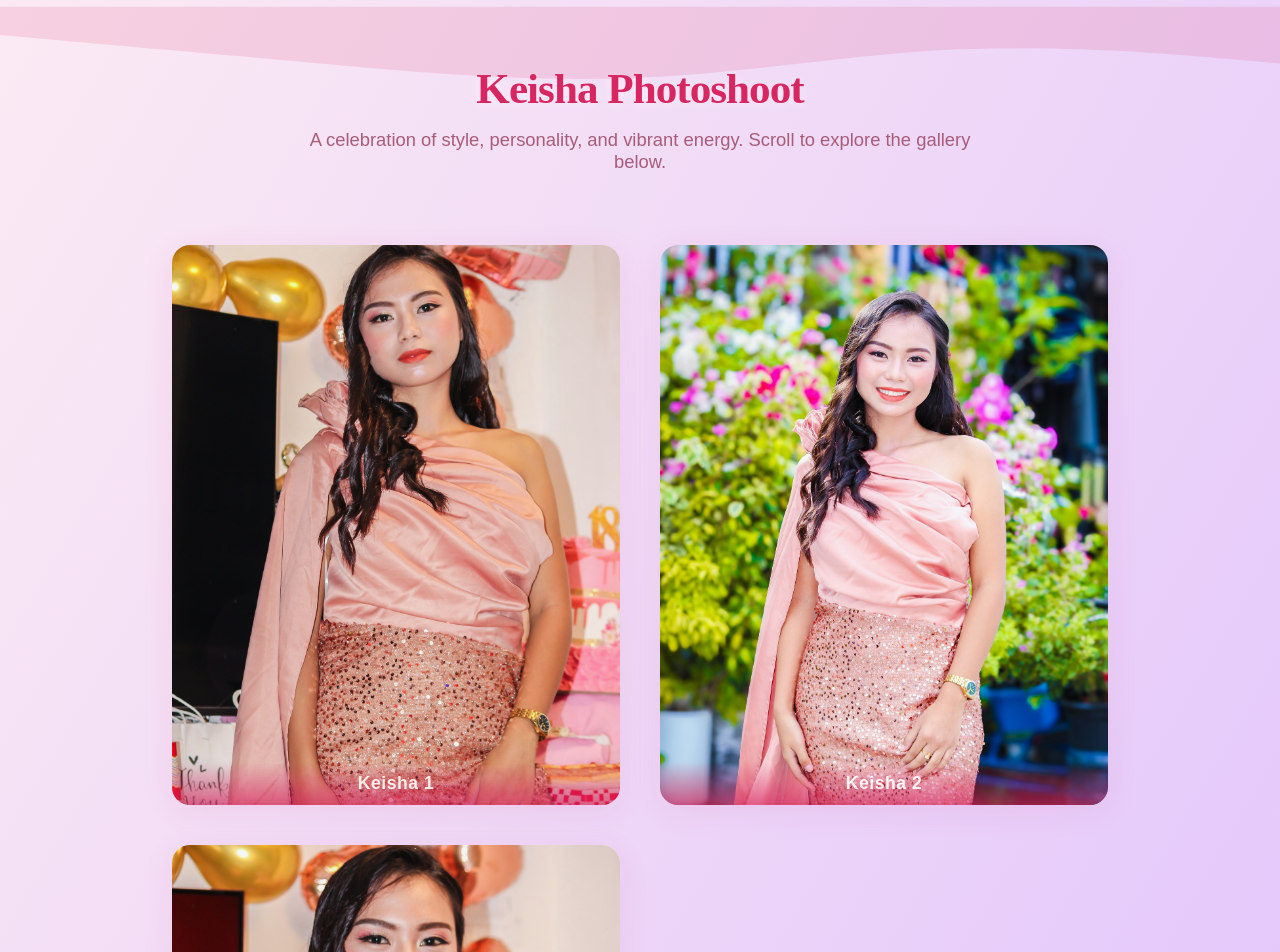
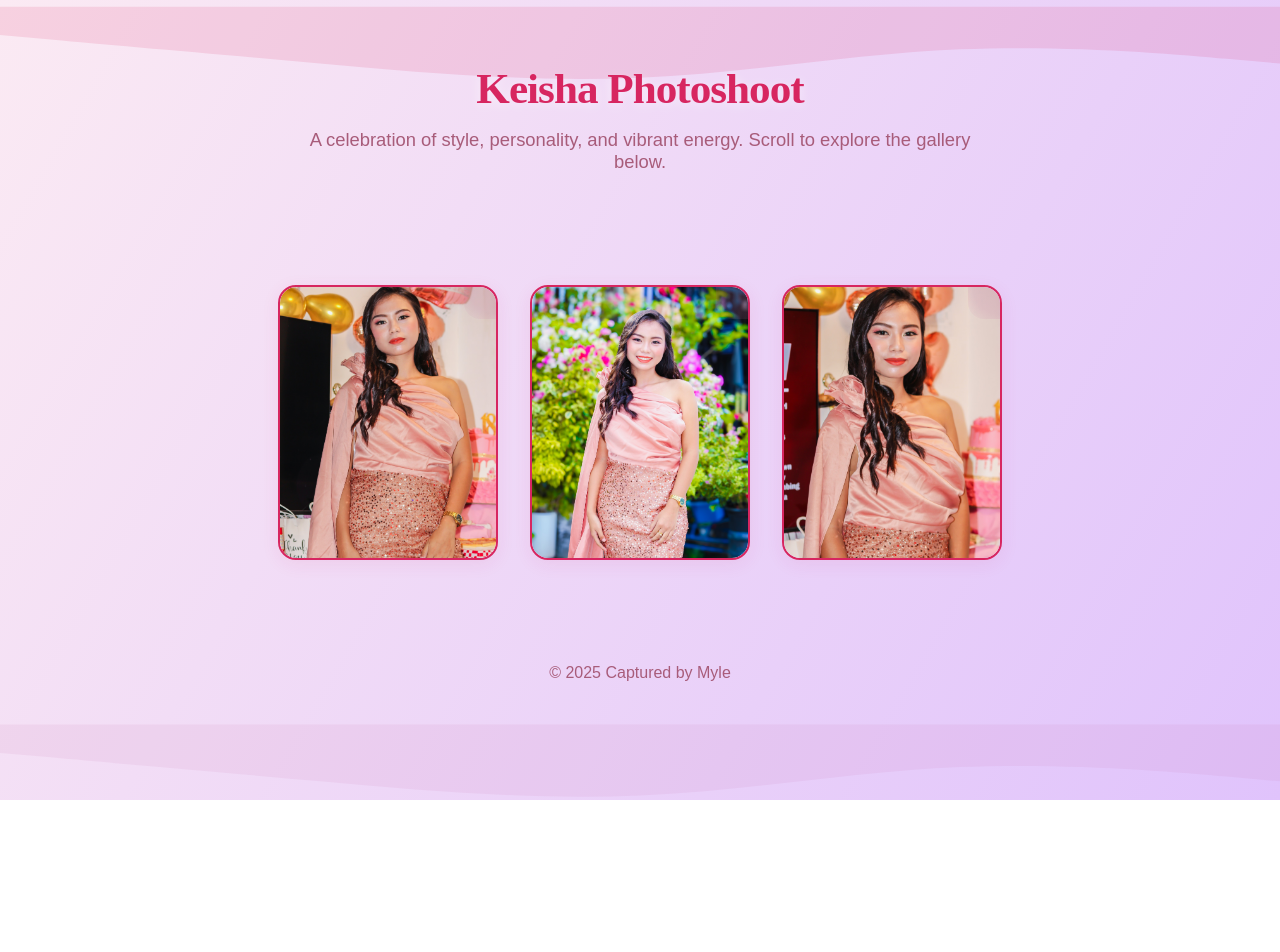
Before and after one commit to aaaranas/portfolio, a Next.js app: page /shoots/keisha in a window 1280 px wide. Shown: the top 952 px of the page. After the commit the page ends 800 px from the top, so only its background shows below. Built offline with nearby package versions, Linux system fonts and the light colour scheme.

Commit message:
Added landing page and photoshoot pages

```diff
--- a/app/shoots/keisha/page.js
+++ b/app/shoots/keisha/page.js
@@ -1,5 +1,8 @@
 "use client";
+
 import Image from "next/image";
+import { useState } from "react";
+
 
 
 export default function Keisha() {
@@ -8,6 +11,19 @@ export default function Keisha() {
     "/photos/keisha 2.jpg",
     "/photos/keisha 3.jpg"
   ];
+  const [modalOpen, setModalOpen] = useState(false);
+  const [modalImg, setModalImg] = useState(null);
+
+  const openModal = (src) => {
+    setModalImg(src);
+    setModalOpen(true);
+    document.body.style.overflow = "hidden";
+  };
+  const closeModal = () => {
+    setModalOpen(false);
+    setModalImg(null);
+    document.body.style.overflow = "auto";
+  };
 
   return (
     <main
@@ -51,13 +67,19 @@ export default function Keisha() {
       <div
         style={{
           zIndex: 1,
-          display: "grid",
-          gridTemplateColumns: "repeat(auto-fit, minmax(320px, 1fr))",
-          gap: "2.5rem",
+          display: "flex",
+          justifyContent: "center",
+          alignItems: "center",
+          flexWrap: "wrap",
+          gap: "2rem",
           width: "100%",
-          maxWidth: "1000px",
+          maxWidth: "900px",
           margin: "0 auto",
-          padding: "0 2rem 4rem 2rem",
+          padding: "2rem 1rem 4rem 1rem",
+          border: "none",
+          borderRadius: "0",
+          boxShadow: "none",
+          background: "transparent",
         }}
       >
         {photos.map((src, index) => (
@@ -67,40 +89,96 @@ export default function Keisha() {
               position: "relative",
               borderRadius: "18px",
               overflow: "hidden",
-              boxShadow: "0 6px 32px #d7266015",
+              boxShadow: "0 4px 18px #d7266015",
               transition: "transform 0.18s cubic-bezier(.4,2,.3,1)",
-              background: "#fff",
+              background: "transparent",
               cursor: "pointer",
+              width: "220px",
+              height: "275px",
+              border: "2.5px solid #d72660",
+              margin: "0.5rem 0",
               aspectRatio: "4/5",
+              display: "flex",
+              alignItems: "center",
+              justifyContent: "center",
             }}
-            onMouseEnter={e => e.currentTarget.style.transform = "scale(1.04)"}
+            onMouseEnter={e => e.currentTarget.style.transform = "scale(1.045)"}
             onMouseLeave={e => e.currentTarget.style.transform = "scale(1)"}
+            onClick={() => openModal(src)}
           >
             <Image
               src={src}
-              alt={`Keisha ${index + 1}`}
+              alt=""
               fill
-              style={{objectFit: "cover", transition: "filter 0.3s", filter: "brightness(0.98)"}}
+              style={{objectFit: "cover", transition: "filter 0.3s", filter: "brightness(0.97) saturate(1.08)", borderRadius: "16px"}}
             />
-            <div style={{
-              position: "absolute",
-              bottom: "0",
-              left: "0",
-              width: "100%",
-              background: "linear-gradient(0deg, #d72660cc 0%, #fff0 100%)",
-              color: "#fff",
-              fontWeight: 600,
-              fontSize: "1.1rem",
-              padding: "0.7rem 0",
-              textAlign: "center",
-              letterSpacing: "0.5px",
-              opacity: "0.85",
-            }}>
-              Keisha {index + 1}
-            </div>
+            {/* Removed Keisha {index + 1} overlay as requested */}
+            {/* Decorative corner accent */}
+            <div style={{position: "absolute", top: 0, right: 0, width: "32px", height: "32px", background: "radial-gradient(circle at top right, #c471a3 60%, #fff0 100%)", borderBottomLeftRadius: "16px", opacity: 0.18}} />
           </div>
         ))}
       </div>
+
+      {/* Modal Lightbox */}
+      {modalOpen && (
+        <div
+          onClick={closeModal}
+          style={{
+            position: "fixed",
+            top: 0,
+            left: 0,
+            width: "100vw",
+            height: "100vh",
+            background: "rgba(40, 10, 40, 0.65)",
+            zIndex: 100,
+            display: "flex",
+            alignItems: "center",
+            justifyContent: "center",
+            cursor: "pointer",
+            animation: "fadeIn 0.2s",
+          }}
+        >
+          <span style={{position: "absolute", top: "32px", right: "32px", zIndex: 101}}>
+            <button
+              onClick={closeModal}
+              style={{
+                background: "#d72660",
+                color: "#fff",
+                border: "none",
+                borderRadius: "50%",
+                width: "38px",
+                height: "38px",
+                fontSize: "1.5rem",
+                cursor: "pointer",
+                boxShadow: "0 2px 8px #d7266022",
+              }}
+              aria-label="Close"
+            >
+              ×
+            </button>
+          </span>
+          <Image
+            src={modalImg}
+            alt=""
+            width={600}
+            height={750}
+            style={{
+              border: "2.5px solid #d72660",
+              borderRadius: "16px",
+              boxShadow: "0 8px 32px #d7266015, 0 2px 16px #d7266022",
+              background: "transparent",
+              display: "block",
+              maxWidth: "60vw",
+              maxHeight: "80vh",
+              width: "auto",
+              height: "auto",
+              objectFit: "unset",
+              margin: "0 auto",
+              padding: 0
+            }}
+          />
+        </div>
+      )}
 
       {/* Bottom SVG Decoration */}
       <svg style={{position: "absolute", bottom: 0, left: 0, width: "100%", height: "80px", zIndex: 0}} viewBox="0 0 1440 80" fill="none" xmlns="http://www.w3.org/2000/svg">
```
Also changed, not shown: app/page.js (+27 -26 lines).
